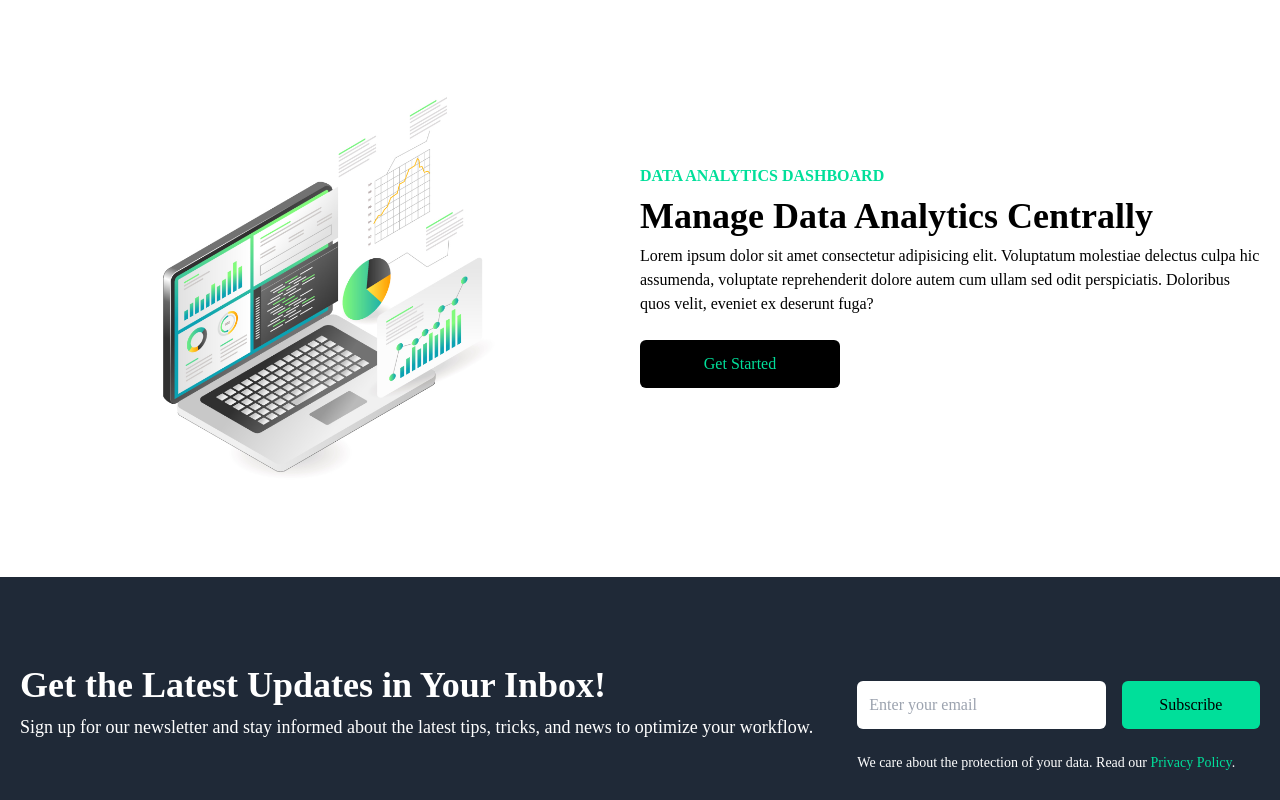
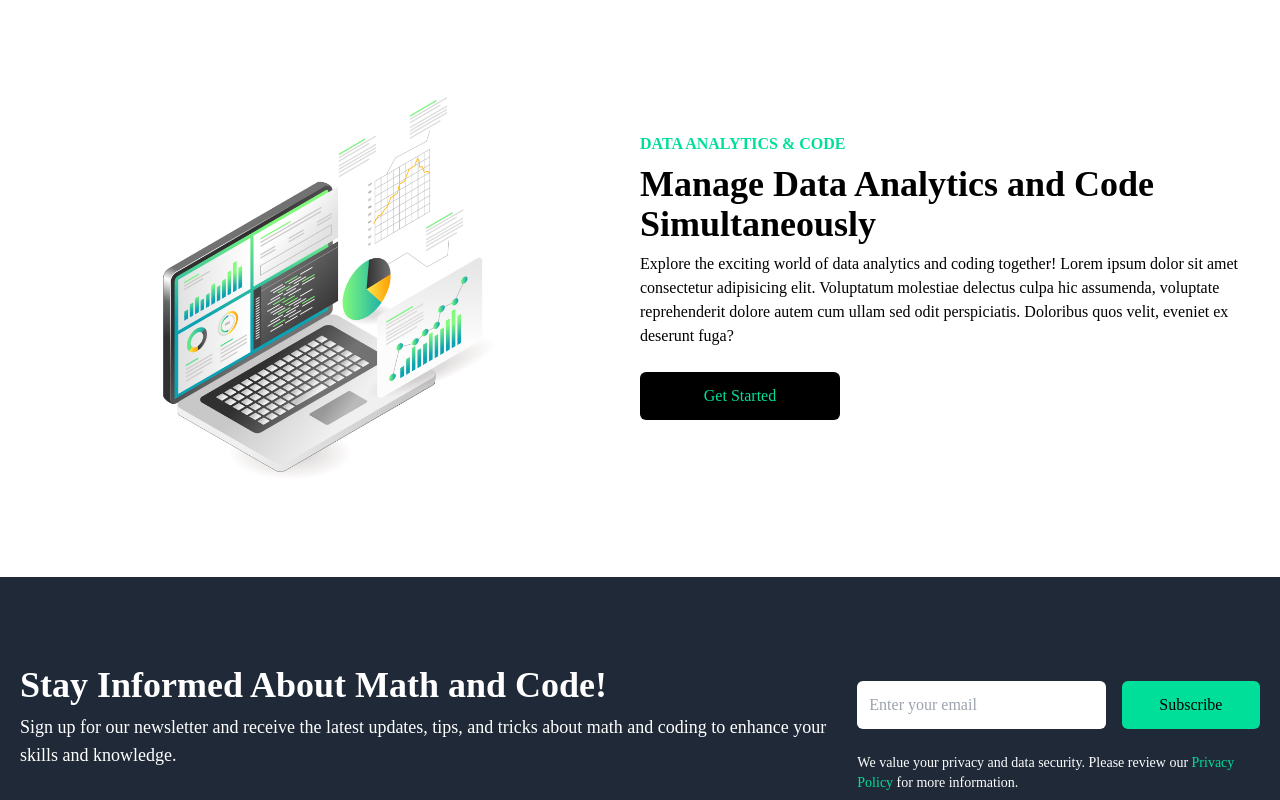
Before and after one commit to ualiid/frontend, a React (Vite) app: page / in a window 1280 px wide. Shown: the part 800-1600 px from the top of the page. Built offline with nearby package versions, Linux system fonts and the light colour scheme.

Commit message:
change content of some component

```diff
--- a/src/components/Analytics.jsx
+++ b/src/components/Analytics.jsx
@@ -7,13 +7,13 @@ const Analytics = () => {
       <div className='max-w-[1240px] mx-auto grid md:grid-cols-2'>
         <img className='w-[500px] mx-auto my-4' src={Laptop} alt='/' />
         <div className='flex flex-col justify-center'>
-          <p className='text-[#00df9a] font-bold '>DATA ANALYTICS DASHBOARD</p>
-          <h1 className='md:text-4xl sm:text-3xl text-2xl font-bold py-2'>Manage Data Analytics Centrally</h1>
+          <p className='text-[#00df9a] font-bold '>DATA ANALYTICS & CODE</p>
+          <h1 className='md:text-4xl sm:text-3xl text-2xl font-bold py-2'>Manage Data Analytics and Code Simultaneously</h1>
           <p>
-            Lorem ipsum dolor sit amet consectetur adipisicing elit. Voluptatum
-            molestiae delectus culpa hic assumenda, voluptate reprehenderit
-            dolore autem cum ullam sed odit perspiciatis. Doloribus quos velit,
-            eveniet ex deserunt fuga?
+            Explore the exciting world of data analytics and coding together! Lorem ipsum dolor sit
+            amet consectetur adipisicing elit. Voluptatum molestiae delectus culpa hic assumenda,
+            voluptate reprehenderit dolore autem cum ullam sed odit perspiciatis. Doloribus quos
+            velit, eveniet ex deserunt fuga?
           </p>
           <button className='bg-black text-[#00df9a] w-[200px] rounded-md font-medium my-6 mx-auto md:mx-0 py-3'>Get Started</button>
         </div>
--- a/src/components/Newsletter.jsx
+++ b/src/components/Newsletter.jsx
@@ -6,11 +6,11 @@ const Newsletter = () => {
       <div className='max-w-[1240px] mx-auto grid lg:grid-cols-3 gap-4'>
         <div className='lg:col-span-2 my-4'>
           <h1 className='md:text-4xl sm:text-3xl text-2xl font-bold py-2'>
-            Get the Latest Updates in Your Inbox!
+            Stay Informed About Math and Code!
           </h1>
           <p className='text-lg'>
-            Sign up for our newsletter and stay informed about the latest tips, tricks, and news to
-            optimize your workflow.
+            Sign up for our newsletter and receive the latest updates, tips, and tricks about math
+            and coding to enhance your skills and knowledge.
           </p>
         </div>
         <div className='my-4'>
@@ -25,7 +25,7 @@ const Newsletter = () => {
             </button>
           </div>
           <p className='text-sm'>
-            We care about the protection of your data. Read our{' '}
+            We value your privacy and data security. Please review our{' '}
             <a
               href='#'
               className='text-[#00df9a] hover:underline'
@@ -33,8 +33,8 @@ const Newsletter = () => {
               rel='noopener noreferrer'
             >
               Privacy Policy
-            </a>
-            .
+            </a>{' '}
+            for more information.
           </p>
         </div>
       </div>
```
